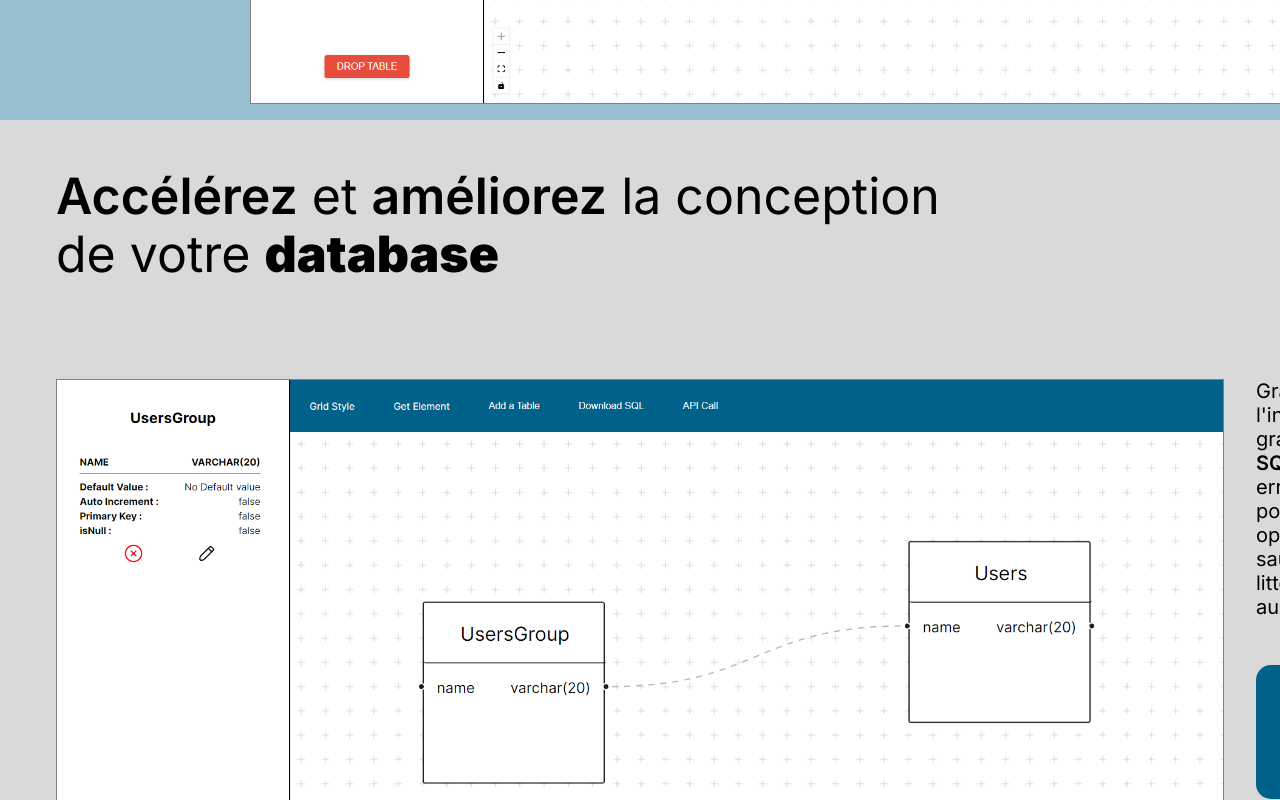
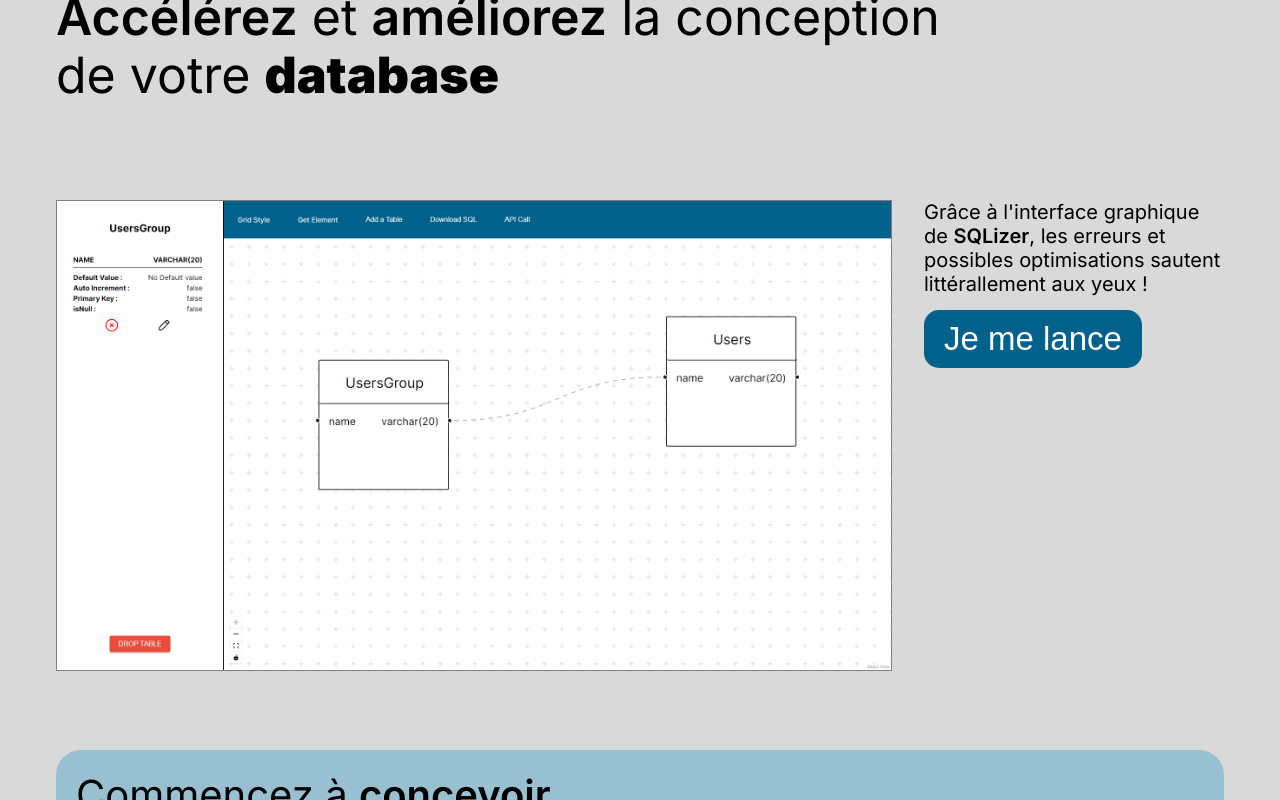
Before and after one commit to TriauNicolas/SQLizer, a Next.js app: page /home in a window 1280 px wide. Shown: the part 2000-2800 px from the top of the page. Built offline with nearby package versions, Linux system fonts and the light colour scheme.

Commit message:
css fixes for chrome
nested css isn't fully supported by chrome yet

```diff
--- a/app/home/page.tsx
+++ b/app/home/page.tsx
@@ -29,12 +29,14 @@ const Home = () => {
                         <h1><span className="american">SQLizer</span> est l&apos;éditeur <span className="fat">collaboratif</span> <br/>de SQL que vous attendiez pour venir <br/>à bout de vos projets d&apos;envergure !
                             <button className="cta"><a href="/register">Commencer</a></button>
                         </h1>
+                        <div className="img-holder">
                             <Image
                                 src={canvasDemo}
                                 priority
                                 alt="Demo"
                                 className="demo"
                             />
+                        </div>
                         <p className="accroche">Rejoignez-nous dès maintenant et augmentez votre productivité !</p>
                     </div>
                 </section>
@@ -46,6 +48,7 @@ const Home = () => {
                                 Grâce à l&apos;interface graphique de <span className="fat">SQLizer</span>, les tables et leurs dépendences deviennent simple et compréhensibles rapidement
                                 <button className="cta"><a href="/register">C&apos;est parti</a></button>
                             </p>
+                            <div className="img-holder">
                                 <Image
                                     src={canvasDemo}
                                     priority
@@ -53,16 +56,19 @@ const Home = () => {
                                 />
                             </div>
                         </div>
+                    </div>
                 </section>
                 <section id="section-3">
                     <div className="wrap">
                         <h2><span className="fat">Accélérez</span> et <span className="fat">améliorez</span> la conception <br/>de votre <span className="american">database</span></h2>
                         <div className="wrapper">
+                            <div className="img-holder">
                                 <Image
                                     src={canvasDemo}
                                     priority
                                     alt="Demo"
                                 />
+                            </div>
                             <p className="side alt">
                                 Grâce à l&apos;interface graphique de <span className="fat">SQLizer</span>, les erreurs et possibles optimisations sautent littérallement aux yeux !
                                 <button className="cta"><a href="/register">Je me lance</a></button>
--- a/src/styles/home.css
+++ b/src/styles/home.css
@@ -1,119 +1,92 @@
 .body {
     margin: 0;
-
-    h1 {
+  }
+  .body h1 {
     font-size: 50px;
     margin-bottom: 2rem;
   }
-
-    h2 {
+  .body h2 {
     font-size: 50px;
   }
-
-    .fat {
+  .body .fat {
     font-weight: 600;
   }
-
-    .american {
+  .body .american {
     font-weight: 900;
   }
-
-    header {
+  .body header {
     padding: 1rem;
     padding-bottom: 0;
     background: #99C0D0;
     display: flex;
-
-        .logo-holder {
+  }
+  .body header .logo-holder {
     margin-right: 65%;
-
-            .logo {
+  }
+  .body header .logo-holder .logo {
     height: 70px;
     width: 66px;
   }
-        }
-
-        .navbar {
+  .body header .navbar {
     margin-top: -1rem;
     width: 100%;
     display: flex;
     justify-content: space-between;
     align-items: center;
-
-            .item {
-
-
-                .link {
+  }
+  .body header .navbar .item .link {
     color: white;
     text-decoration: none;
-
-                    &:hover {
+  }
+  .body header .navbar .item .link:hover {
     text-decoration: underline;
   }
-                }
-
-                &.alt {
+  .body header .navbar .item.alt {
     background-color: #00618A;
     padding: 10px 20px;
     border-radius: 15px;
     transition-duration: 300ms;
-
-                    &:hover {
+  }
+  .body header .navbar .item.alt:hover {
     background-color: white;
-
-                        .link {
+  }
+  .body header .navbar .item.alt:hover .link {
     color: #00618A;
   }
-                    }
-                }
-            }
-        }
-    }
-
-
-    footer {
+  .body footer {
     max-width: 1200px;
     padding: 1rem;
-
     display: none;
   }
-
-    main {
-
-        section {
+  .body main section {
     min-height: 100vh;
     padding-top: 2rem;
-
-            .wrap {
+  }
+  .body main section .wrap {
     max-width: 1200px;
     padding: 1rem;
     margin: 0 auto;
   }
-
-            &#section-1 {
+  .body main section#section-1 {
     background: white;
   }
-
-            &#section-2 {
+  .body main section#section-2 {
     background: #99C0D0;
   }
-
-            &#section-3 {
+  .body main section#section-3 {
     background: #D9D9D9;
   }
-
-            h1, h2 {
+  .body main section h1, .body main section h2 {
     font-weight: 400;
     position: relative;
     line-height: 115%;
   }
-
-            p {
+  .body main section p {
     font-size: 20px;
   }
-
-            button.cta {
+  .body main section button.cta {
     position: absolute;
+    width: fit-content;
     right: 0;
     bottom: 0;
     border: none;
@@ -122,92 +95,75 @@
     border-radius: 15px;
     transition-duration: 300ms;
     font-size: 33px;
-
-                a {
+  }
+  .body main section button.cta a {
     color: white;
     text-decoration: none;
   }
-
-                &:hover {
+  .body main section button.cta:hover {
     background-color: #99C0D0;
-
-                    a {
+  }
+  .body main section button.cta:hover a {
     color: #00618A;
     text-decoration: underline;
   }
+  .body main section .img-holder {
+    margin-top: 1rem;
   }
-            }
-
-            img {
-                max-width: 100%;
-                margin-top: 2rem;
+  .body main section .img-holder img {
+    object-fit: contain;
     width: 100%;
-				margin-top: 1rem;
     height: auto;
-				aspect-ratio: 16/9;
     border: 1px solid grey;
   }
-
-            .accroche {
+  .body main section .accroche {
     text-align: center;
     font-size: 26px;
     margin: 2rem 0;
   }
-
-            .wrapper {
+  .body main section .wrapper {
     margin-top: 5rem;
     display: flex;
-
-                .side {
+  }
+  .body main section .wrapper .side {
     position: relative;
-                    max-width: 25%;
+    max-width: 300px;
+    width: 100%;
     padding-right: 2rem;
     height: 100%;
     margin-top: 1rem;
-
-                    .fat {
+  }
+  .body main section .wrapper .side .fat {
     font-weight: 600;
   }
-
-                    button.cta {
+  .body main section .wrapper .side button.cta {
     bottom: -75%;
     left: 0;
-
-                        &:hover {
+  }
+  .body main section .wrapper .side button.cta:hover {
     background-color: white;
   }
-                    }
-
-                    &.alt {
+  .body main section .wrapper .side.alt {
     padding-right: 0;
     margin-left: 2rem;
   }
-                }
-            }
-
-            .box {
+  .body main section .box {
     margin-top: 75px;
     border-radius: 25px;
     background: #99C0D0;
     position: relative;
-
-                p {
+  }
+  .body main section .box p {
     padding: 20px;
     display: block;
     font-size: 40px;
   }
-
-                button.cta {
+  .body main section .box button.cta {
     top: 50%;
     bottom: unset;
     right: 5%;
     transform: translateY(-50%);
-
-                    &:hover {
+  }
+  .body main section .box button.cta:hover {
     background-color: white;
   }
-                }
-            }
-        }
-    }
-}
```
Lines whose indentation alone changed are shown as unchanged.
